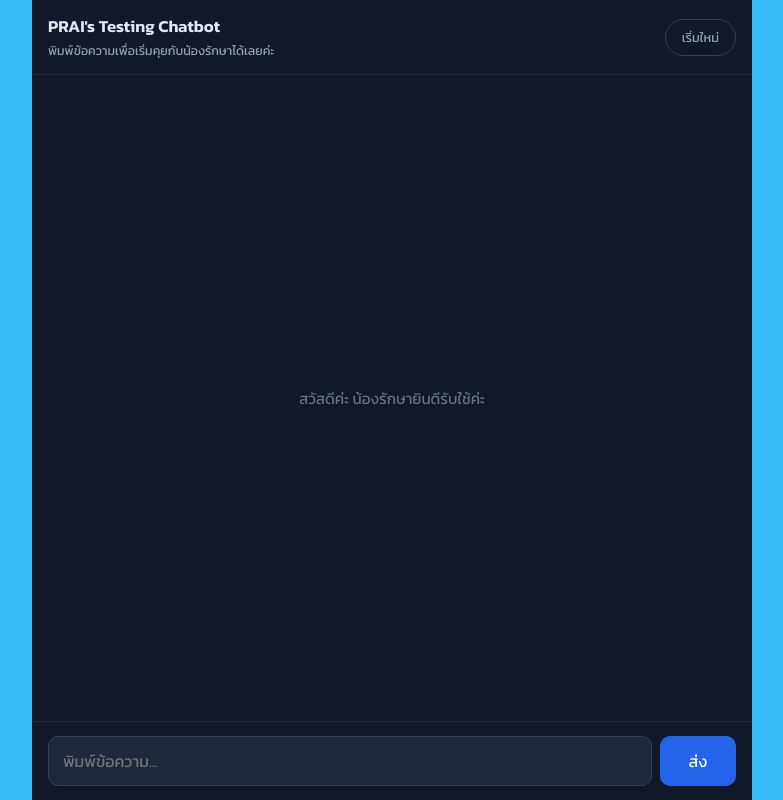
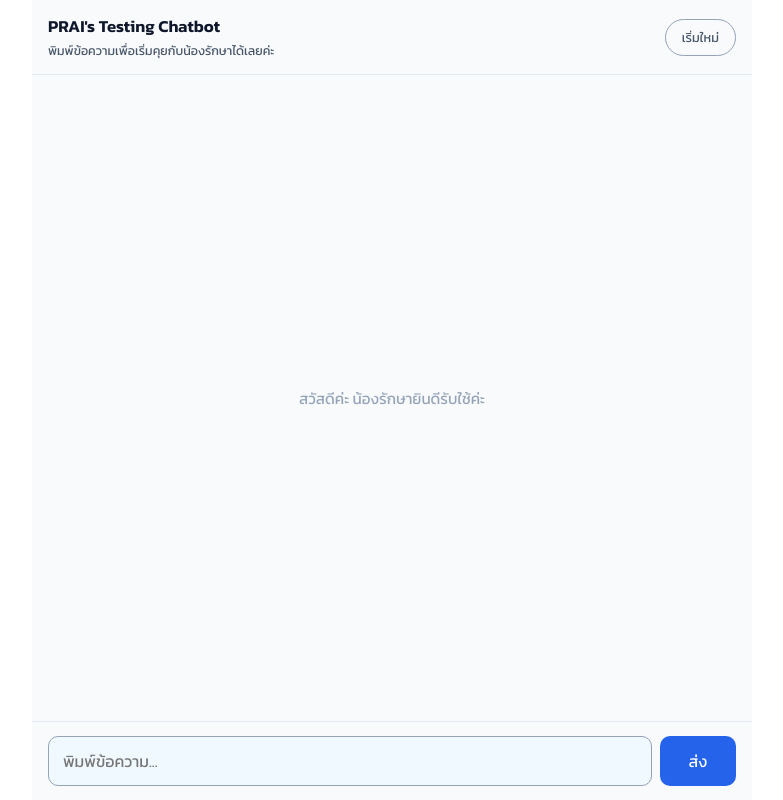
Before and after one commit to praiakrapalin/chatbotcloudllm, a FastAPI app: page / in a window 1280 px wide. Shown: the whole page, without its empty margins (248-1031 px from the left). Run offline with FastAPI, Linux system fonts and the light colour scheme; parts of the project's set-up code (start-up, migrations or seed data) failed here and were passed over; some libraries are stand-ins or nearby versions.

Commit message:
Update style.css

```diff
--- a/static/css/style.css
+++ b/static/css/style.css
@@ -3,18 +3,19 @@
    ทำให้ปรับโทนสีหรือความหนาแน่นของ UI ทีเดียวได้จากจุดเดียว และเห็นภาพรวมของ
    ดีไซน์ระบบง่ายกว่าไล่หาทีละ selector */
 :root {
-  --color-bg: #38bdf8;
-  --color-surface: #111827;
-  --color-surface-alt: #1e293b;
-  --color-border: #1f2937;
-  --color-border-strong: #334155;
-  --color-text: #e2e8f0;
-  --color-text-muted: #94a3b8;
-  --color-text-faint: #64748b;
-  --color-accent: #2563eb;
-  --color-accent-hover: #1d4ed8;
-  --color-danger: #b91c1c;
-  --color-danger-hover: #991b1b;
+
+  --color-bg: #ffffff;              /* White */
+  --color-surface: #f8fafc;         /* Slate 50 */
+  --color-surface-alt: #f0f9ff;     /* Sky 50 */
+  --color-border: #e2e8f0;          /* Slate 200 */
+  --color-border-strong: #94a3b8;   /* Slate 400 */
+  --color-text: #0f172a;            /* Slate 900 */
+  --color-text-muted: #475569;      /* Slate 600 */
+  --color-text-faint: #94a3b8;      /* Slate 400 */
+  --color-accent: #2563eb;          /* Blue 600 */
+  --color-accent-hover: #1d4ed8;    /* Blue 700 */
+  --color-danger: #dc2626;          /* Red 600 */
+  --color-danger-hover: #b91c1c;    /* Red 700 */
 
   --radius-sm: 8px;
   --radius-md: 12px;
```
